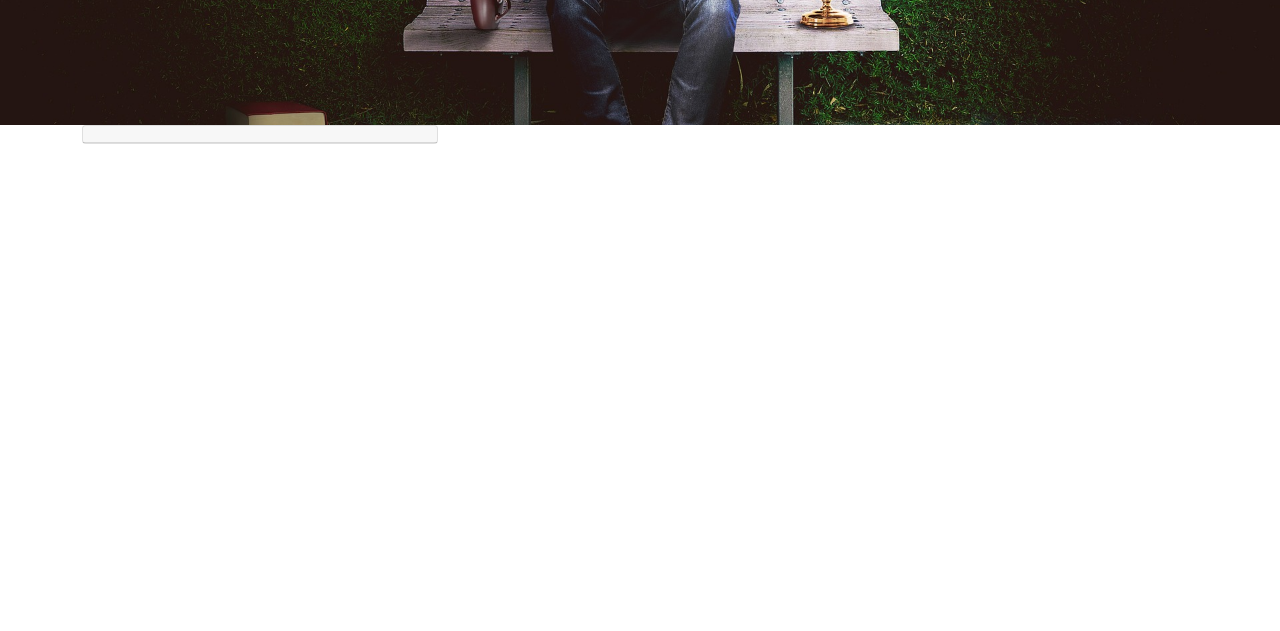
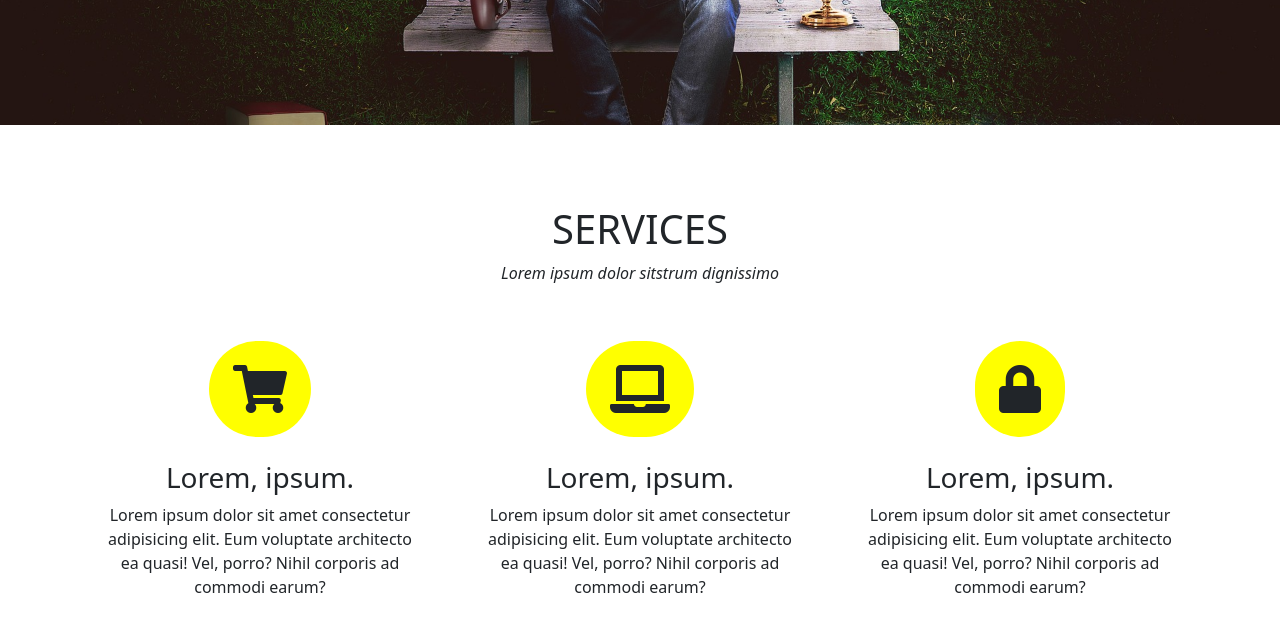
Before and after one commit to Asadbek-Dev/asadbek.uz, a plain HTML site: page index.html in a window 1280 px wide. Shown: the part 515-1146 px from the top of the page. Before the commit the page ends 800 px from the top, so only its background shows below. Drawn offline with Linux system fonts and the light colour scheme.

Commit message:
completed Services section

```diff
--- a/css/style.css
+++ b/css/style.css
@@ -63,3 +63,30 @@
     font-weight: 500;
     text-decoration: none;
 }
+/* SERVICES section */
+.services{
+    padding: 5rem 0 5rem;
+}
+.services > .container > h3{
+    font-size: 2.5rem;
+    text-transform: uppercase;
+}
+
+.services > .container > .row > .col-md-4 > .card{
+    border: none;
+    border-radius: 0;
+}
+.services > .container > .row > .col-md-4 > .card > .card-header{
+    text-align: center;
+    border-bottom: none;
+    background-color: transparent;
+}
+.card > .card-header > i{
+    font-size: 3rem;
+    background-color: yellow;
+    padding: 1.5rem;
+    border-radius: 50px;
+}
+.card > .card-body{
+    text-align: center;
+}
--- a/index.html
+++ b/index.html
@@ -49,10 +49,40 @@
     </section>
     <section class="services">
       <div class="container">
-        <div class="row">
+        <h3 class="text-center">Services</h3>
+        <p class="text-center"><i>Lorem ipsum dolor sitstrum dignissimo</i></p>
+        <div class="row mt-5">
           <div class="col-md-4">
             <div class="card">
-              <div class="card-header"></div>
+              <div class="card-header">
+                <i class="fas fa-shopping-cart"></i>
+              </div>
+              <div class="card-body">
+                <h3>Lorem, ipsum.</h3>
+                <p>Lorem ipsum dolor sit amet consectetur adipisicing elit. Eum voluptate architecto ea quasi! Vel, porro? Nihil corporis ad commodi earum?</p>
+              </div>
+            </div>
+          </div>
+          <div class="col-md-4">
+            <div class="card">
+              <div class="card-header">
+                <i class="fas fa-laptop"></i>
+              </div>
+              <div class="card-body">
+                <h3>Lorem, ipsum.</h3>
+                <p>Lorem ipsum dolor sit amet consectetur adipisicing elit. Eum voluptate architecto ea quasi! Vel, porro? Nihil corporis ad commodi earum?</p>
+              </div>
+            </div>
+          </div>
+          <div class="col-md-4">
+            <div class="card">
+              <div class="card-header">
+                <i class="fas fa-lock"></i>
+              </div>
+              <div class="card-body">
+                <h3>Lorem, ipsum.</h3>
+                <p>Lorem ipsum dolor sit amet consectetur adipisicing elit. Eum voluptate architecto ea quasi! Vel, porro? Nihil corporis ad commodi earum?</p>
+              </div>
             </div>
           </div>
         </div>
```
